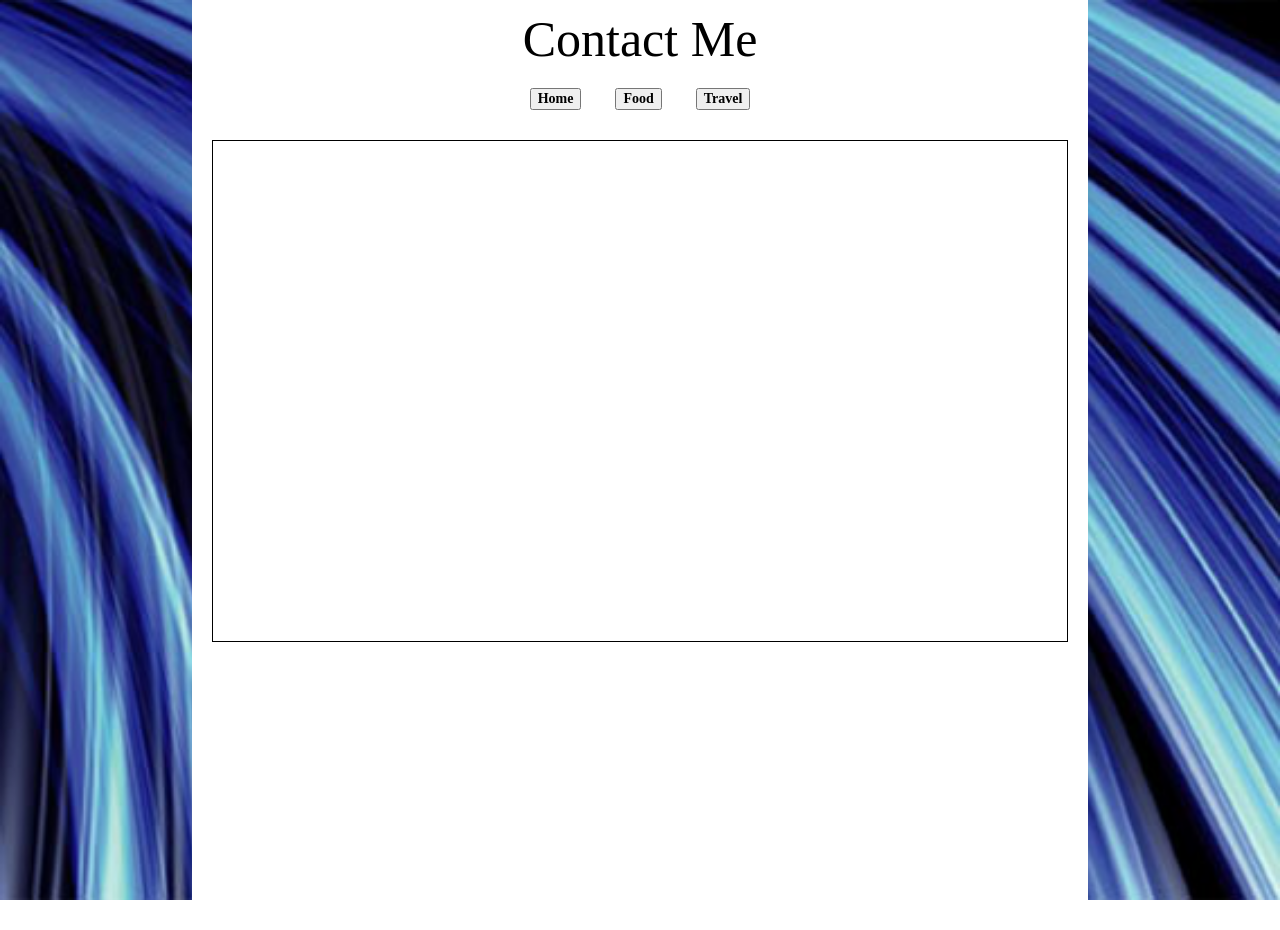
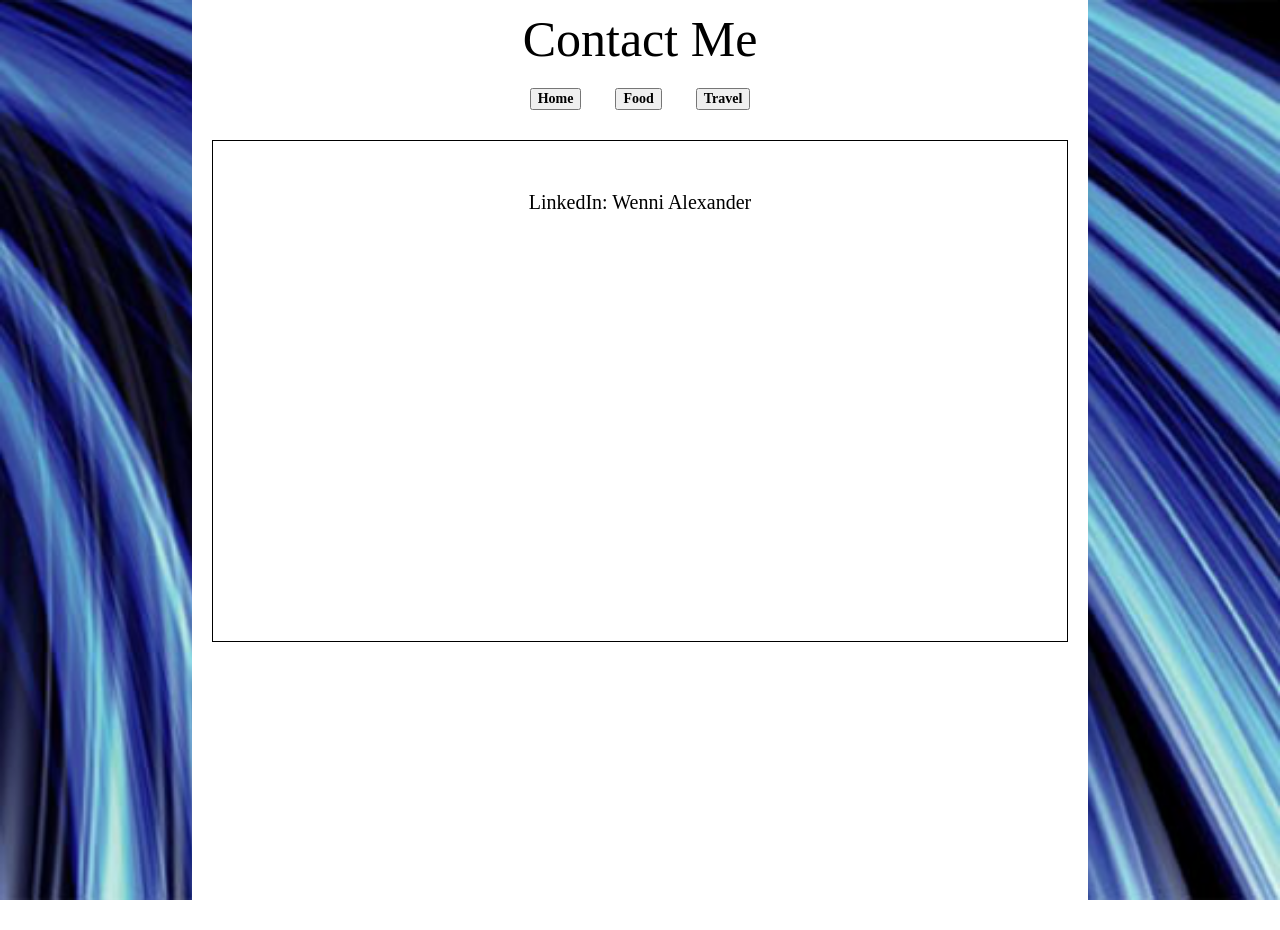
Before and after one commit to WenniAlexander/Website, a Jekyll site: the page built from contact/index.html, in a window 1280 px wide. Built offline with Jekyll 4.4.1, drawn with Linux system fonts in a browser that asks for light colours; some web fonts are replaced.

Commit message:
Update index.html

```diff
--- a/contact/index.html
+++ b/contact/index.html
@@ -14,7 +14,7 @@ title: CONTACT
       </div>
 
       <div id="box">
-          <h2 class="contact"></h2>
+          <a href="uk.linkedin.com/in/wennialexander/"></a><h2 class="contact">LinkedIn: Wenni Alexander</h2></a>
       </div>
 
     </div>
```
